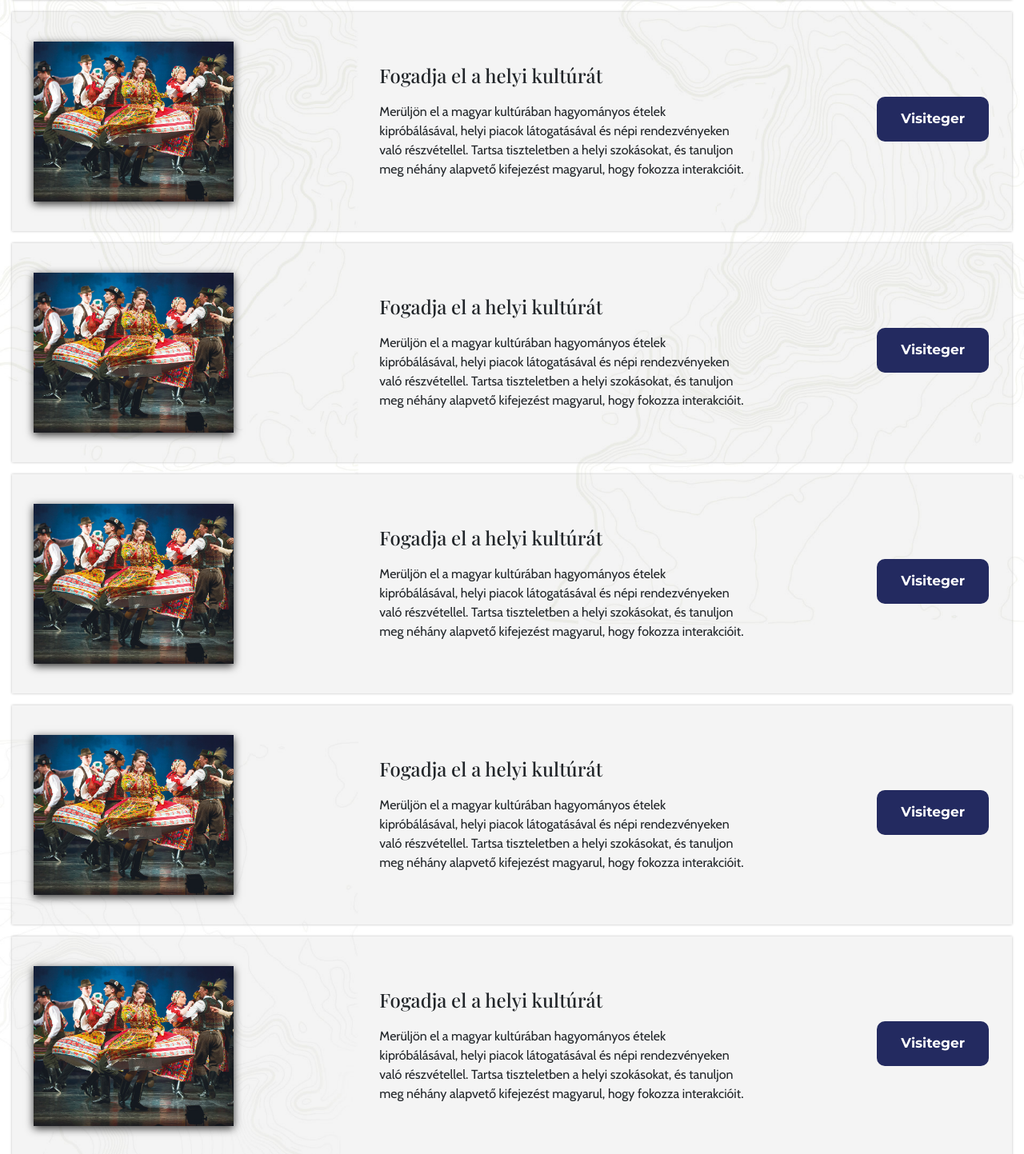
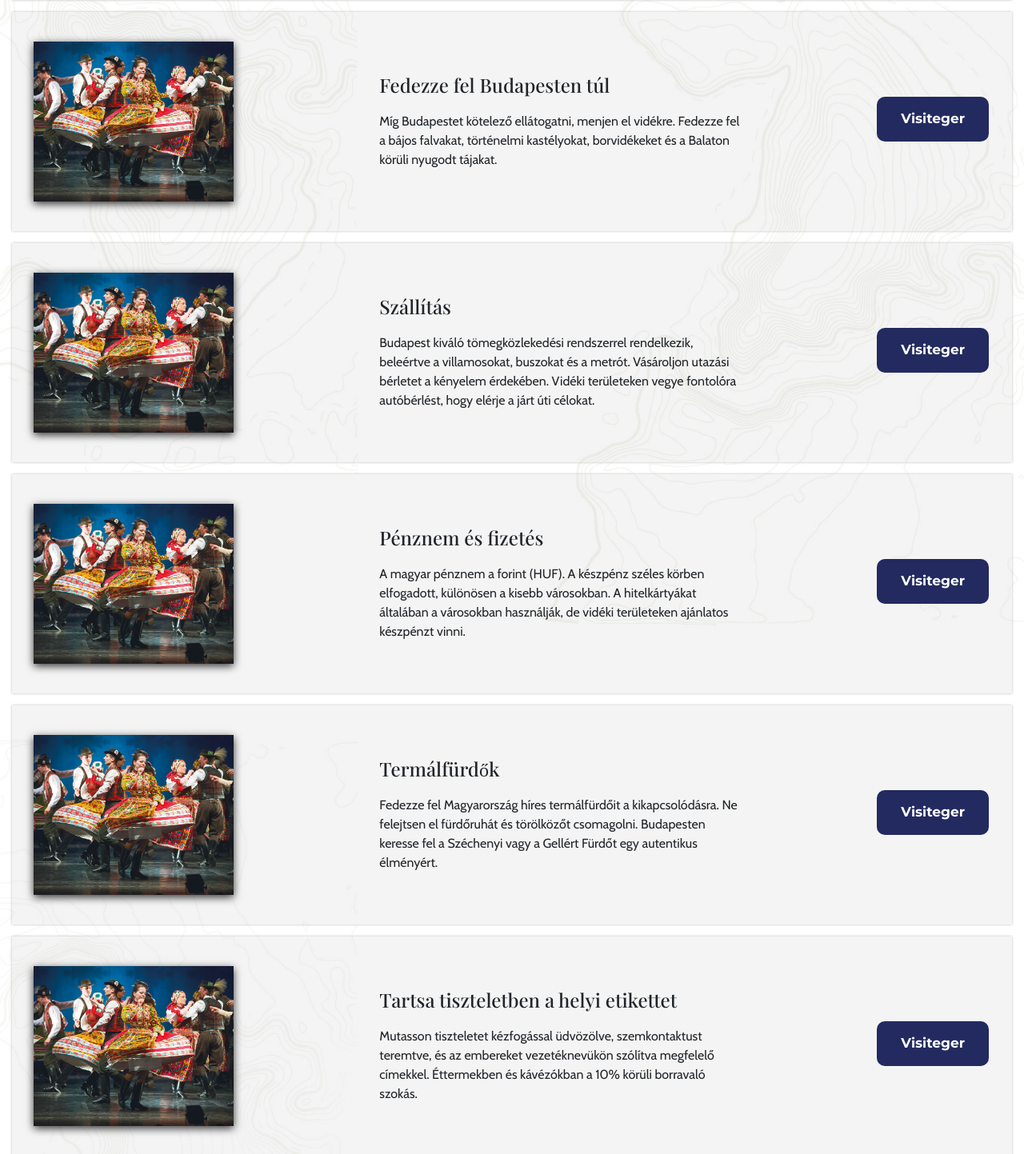
Before and after one commit to frontenddev344/menjutazni, a plain HTML site: page top-tips.html in a window 1280 px wide. Shown: the part 1043-2486 px from the top of the page at 80% size. Drawn offline with nearby package versions, Linux system fonts and the light colour scheme.

Commit message:
ddddddddddd

```diff
--- a/top-tips.html
+++ b/top-tips.html
@@ -87,9 +87,8 @@
 				</div>
 				<div class="col-lg-5 col-md-5 col-sm-12">
 					<div class="destination-card page ">
-						<h3>Fogadja el a helyi kultúrát</h3>
-						<p>Merüljön el a magyar kultúrában hagyományos ételek kipróbálásával, helyi piacok látogatásával és népi rendezvényeken való részvétellel. Tartsa tiszteletben a helyi szokásokat, és tanuljon meg néhány alapvető kifejezést magyarul, hogy fokozza interakcióit.
-						</p>
+						<h3>Fedezze fel Budapesten túl</h3>
+						<p>Míg Budapestet kötelező ellátogatni, menjen el vidékre. Fedezze fel a bájos falvakat, történelmi kastélyokat, borvidékeket és a Balaton körüli nyugodt tájakat.</p>
 					</div>
 				</div>
 				<div class="col-lg-3 col-md-3 col-sm-12">
@@ -108,9 +107,8 @@
 				</div>
 				<div class="col-lg-5 col-md-5 col-sm-12">
 					<div class="destination-card page ">
-						<h3>Fogadja el a helyi kultúrát</h3>
-						<p>Merüljön el a magyar kultúrában hagyományos ételek kipróbálásával, helyi piacok látogatásával és népi rendezvényeken való részvétellel. Tartsa tiszteletben a helyi szokásokat, és tanuljon meg néhány alapvető kifejezést magyarul, hogy fokozza interakcióit.
-						</p>
+						<h3>Szállítás</h3>
+						<p>Budapest kiváló tömegközlekedési rendszerrel rendelkezik, beleértve a villamosokat, buszokat és a metrót. Vásároljon utazási bérletet a kényelem érdekében. Vidéki területeken vegye fontolóra autóbérlést, hogy elérje a járt úti célokat.</p>
 					</div>
 				</div>
 				<div class="col-lg-3 col-md-3 col-sm-12">
@@ -129,9 +127,8 @@
 				</div>
 				<div class="col-lg-5 col-md-5 col-sm-12">
 					<div class="destination-card page ">
-						<h3>Fogadja el a helyi kultúrát</h3>
-						<p>Merüljön el a magyar kultúrában hagyományos ételek kipróbálásával, helyi piacok látogatásával és népi rendezvényeken való részvétellel. Tartsa tiszteletben a helyi szokásokat, és tanuljon meg néhány alapvető kifejezést magyarul, hogy fokozza interakcióit.
-						</p>
+						<h3>Pénznem és fizetés</h3>
+						<p>A magyar pénznem a forint (HUF). A készpénz széles körben elfogadott, különösen a kisebb városokban. A hitelkártyákat általában a városokban használják, de vidéki területeken ajánlatos készpénzt vinni.</p>
 					</div>
 				</div>
 				<div class="col-lg-3 col-md-3 col-sm-12">
@@ -150,9 +147,8 @@
 				</div>
 				<div class="col-lg-5 col-md-5 col-sm-12">
 					<div class="destination-card page ">
-						<h3>Fogadja el a helyi kultúrát</h3>
-						<p>Merüljön el a magyar kultúrában hagyományos ételek kipróbálásával, helyi piacok látogatásával és népi rendezvényeken való részvétellel. Tartsa tiszteletben a helyi szokásokat, és tanuljon meg néhány alapvető kifejezést magyarul, hogy fokozza interakcióit.
-						</p>
+						<h3>Termálfürdők</h3>
+						<p>Fedezze fel Magyarország híres termálfürdőit a kikapcsolódásra. Ne felejtsen el fürdőruhát és törölközőt csomagolni. Budapesten keresse fel a Széchenyi vagy a Gellért Fürdőt egy autentikus élményért.</p>
 					</div>
 				</div>
 				<div class="col-lg-3 col-md-3 col-sm-12">
@@ -171,9 +167,8 @@
 				</div>
 				<div class="col-lg-5 col-md-5 col-sm-12">
 					<div class="destination-card page ">
-						<h3>Fogadja el a helyi kultúrát</h3>
-						<p>Merüljön el a magyar kultúrában hagyományos ételek kipróbálásával, helyi piacok látogatásával és népi rendezvényeken való részvétellel. Tartsa tiszteletben a helyi szokásokat, és tanuljon meg néhány alapvető kifejezést magyarul, hogy fokozza interakcióit.
-						</p>
+						<h3>Tartsa tiszteletben a helyi etikettet</h3>
+						<p>	Mutasson tiszteletet kézfogással üdvözölve, szemkontaktust teremtve, és az embereket vezetéknevükön szólítva megfelelő címekkel. Éttermekben és kávézókban a 10% körüli borravaló szokás.</p>
 					</div>
 				</div>
 				<div class="col-lg-3 col-md-3 col-sm-12">
```
